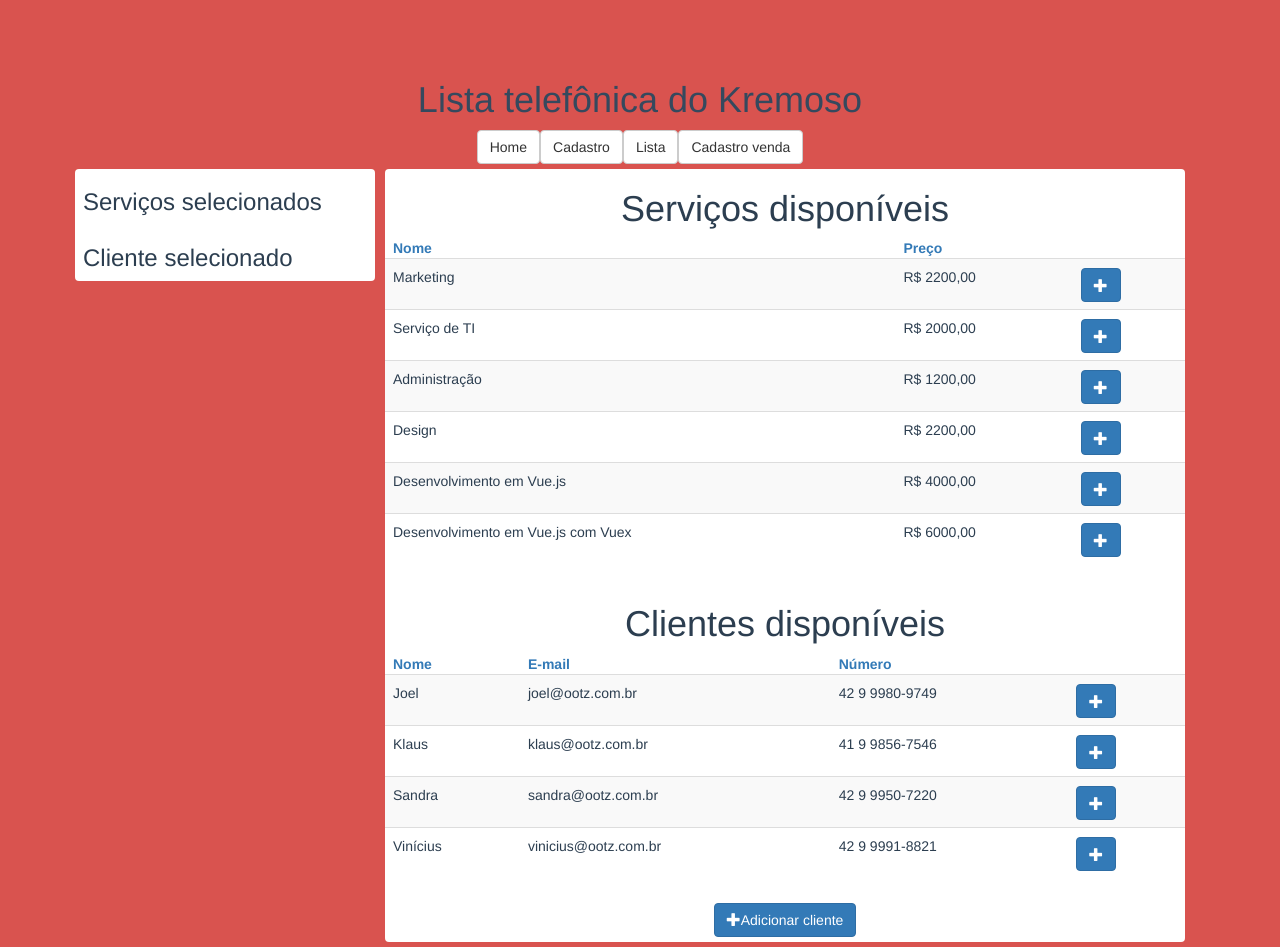
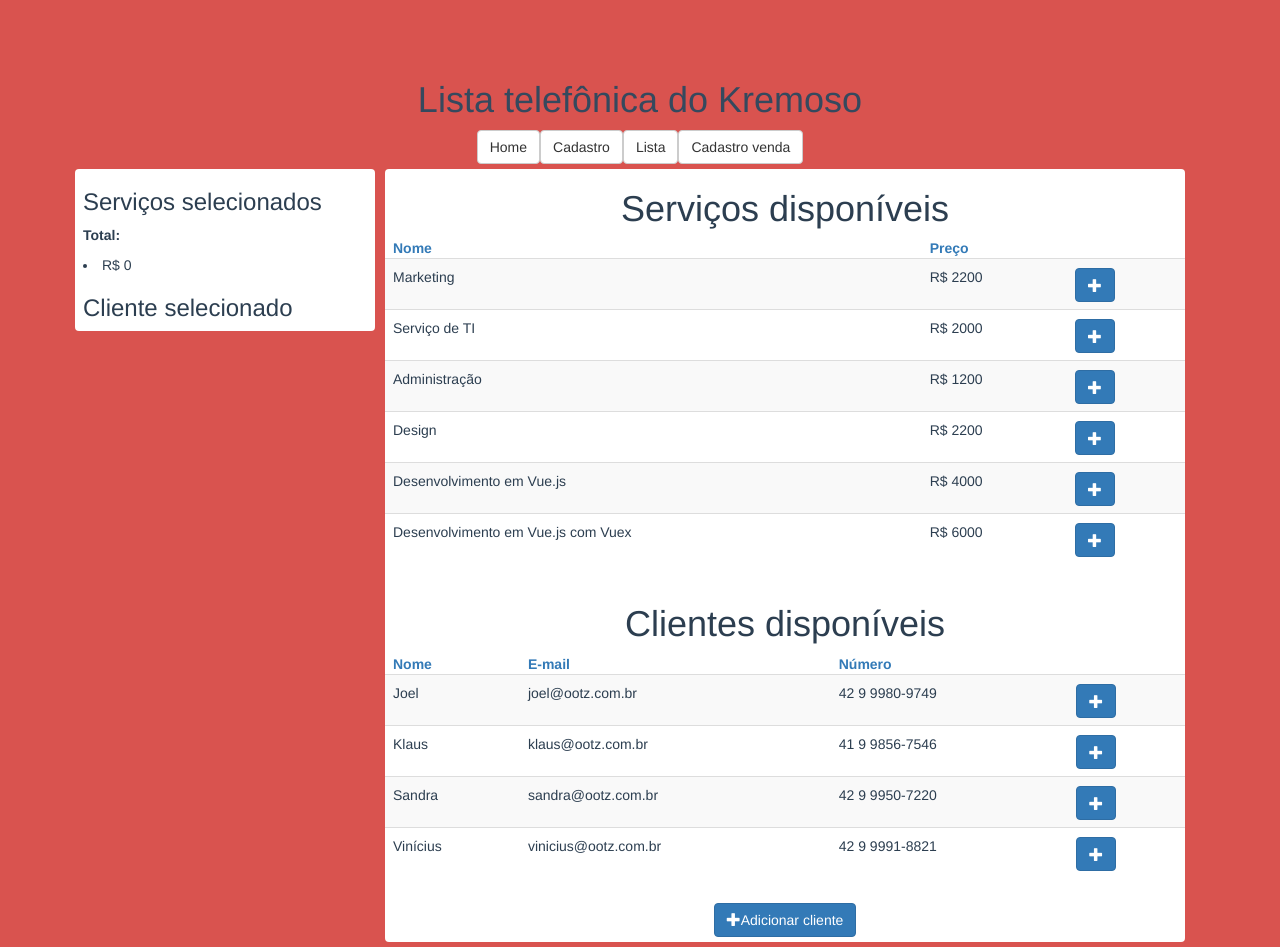
Before and after one commit to viniciusks/lista-telefonica, a Vue app: page /#/cadastro-venda in a window 1280 px wide. Built offline with nearby package versions, Linux system fonts and the light colour scheme.

Commit message:
8º commit

```diff
--- a/src/components/CadastroVenda.vue
+++ b/src/components/CadastroVenda.vue
@@ -9,10 +9,11 @@
             <li class="textLeft">{{ servico.name }}</li>
           </div>
           <p v-if="verificaServicos()" class="textLeft"><b>Preço:</b></p>
-          <div v-for="servico in servicos" v-if="servico.flag == 1">
-            <li class="textLeft">{{ servico.price }}</li>
+          <div v-for="(servico, k) in servicos" v-if="servico.flag == 1">
+            <li class="textLeft">R$ {{ servico.price }}</li>
           </div>
-          <p v-if="verificaServicos()" class="textLeft"><b>Total:</b></p>
+          <p class="textLeft"><b>Total:</b></p>
+          <li class="textLeft">R$ {{ this.$store.state.total }}</li>
           <!-- área onde o total será exibido -->
         </div>
         <div class="row">
@@ -35,12 +36,12 @@
                 <th></th>
               </thead>
               <tbody>
-                <tr v-for="servico in servicosFiltered" class="textLeft">
+                <tr v-for="(servico,k) in servicosFiltered" class="textLeft">
                   <td>{{ servico.name }}</td>
-                  <td>{{ servico.price }}</td>
+                  <td>R$ {{ servico.price }}</td>
                   <td>
-                    <button class="btn btn-primary glyphicon glyphicon-plus" v-if="servico.flag == 2" v-on:click="servico.flag = 1"></button>
-                    <button class="btn btn-danger glyphicon glyphicon-remove" v-if="servico.flag == 1" v-on:click="servico.flag = 2"></button>
+                    <button class="btn btn-primary glyphicon glyphicon-plus" v-if="servico.flag == 2" @click="servico.flag = 1, getTotal(servico)"></button>
+                    <button class="btn btn-danger glyphicon glyphicon-remove" v-if="servico.flag == 1" @click="servico.flag = 2, delTotal(servico)"></button>
                   </td>
                 </tr>
               </tbody>
@@ -121,32 +122,32 @@ export default {
       servicos: [
         {
           name: 'Marketing',
-          price: 'R$ 2200,00',
+          price: 2200,
           flag: 2
         },
         {
           name: 'Serviço de TI',
-          price: 'R$ 2000,00',
+          price: 2000,
           flag: 2
         },
         {
           name: 'Administração',
-          price: 'R$ 1200,00',
+          price: 1200,
           flag: 2
         },
         {
           name: 'Design',
-          price: 'R$ 2200,00',
+          price: 2200,
           flag: 2
         },
         {
           name: 'Desenvolvimento em Vue.js',
-          price: 'R$ 4000,00',
+          price: 4000,
           flag: 2
         },
         {
           name: 'Desenvolvimento em Vue.js com Vuex',
-          price: 'R$ 6000,00',
+          price: 6000,
           flag: 2
         }
       ],
@@ -175,8 +176,8 @@ export default {
       let retorno = false
       for(let i=0;i<this.servicos.length;i++){
           if(this.servicos[i].flag == '1'){
-            retorno = true;
-          }
+            retorno = true
+        }
       }
       return retorno
     },
@@ -205,8 +206,11 @@ export default {
         this.controleBotoes = data
       }
     },
-    setTotal: function (data) {
-
+    getTotal: function (data) {
+      this.$store.dispatch('getTotalAct', data)
+    },
+    delTotal: function (data) {
+      this.$store.dispatch('delTotalAct', data)
     }
   },
   mounted: function() {
--- a/src/store.js
+++ b/src/store.js
@@ -6,7 +6,8 @@ Vue.use(Vuex)
 export default new Vuex.Store({
   state: {
     clienteSelecionado: [],
-    contatoList: []
+    contatoList: [],
+    total: 0
   },
   mutations: {
     setContatoList (state, data) {
@@ -16,9 +17,6 @@ export default new Vuex.Store({
       state.contatoList[data.id].name = data.inf.name
       state.contatoList[data.id].email = data.inf.email
       state.contatoList[data.id].numero = data.inf.numero
-    },
-    setId (state, indice) {
-      state.id = indice
     },
     delContato (state, indice) {
       let contatoList = state.contatoList
@@ -34,6 +32,12 @@ export default new Vuex.Store({
     },
     delInformacaoStore (state) {
       state.clienteSelecionado = ''
+    },
+    setTotal (state, data) {
+      state.total += data.price
+    },
+    delTotalMut (state, data) {
+      state.total -= data.price
     }
   },
   actions: {
@@ -57,6 +61,12 @@ export default new Vuex.Store({
     },
     delInformacao (context) {
       context.commit('delInformacaoStore')
+    },
+    getTotalAct (context, data) {
+      context.commit('setTotal', data)
+    },
+    delTotalAct (context, data) {
+      context.commit('delTotalMut', data)
     }
   }
 })
```
